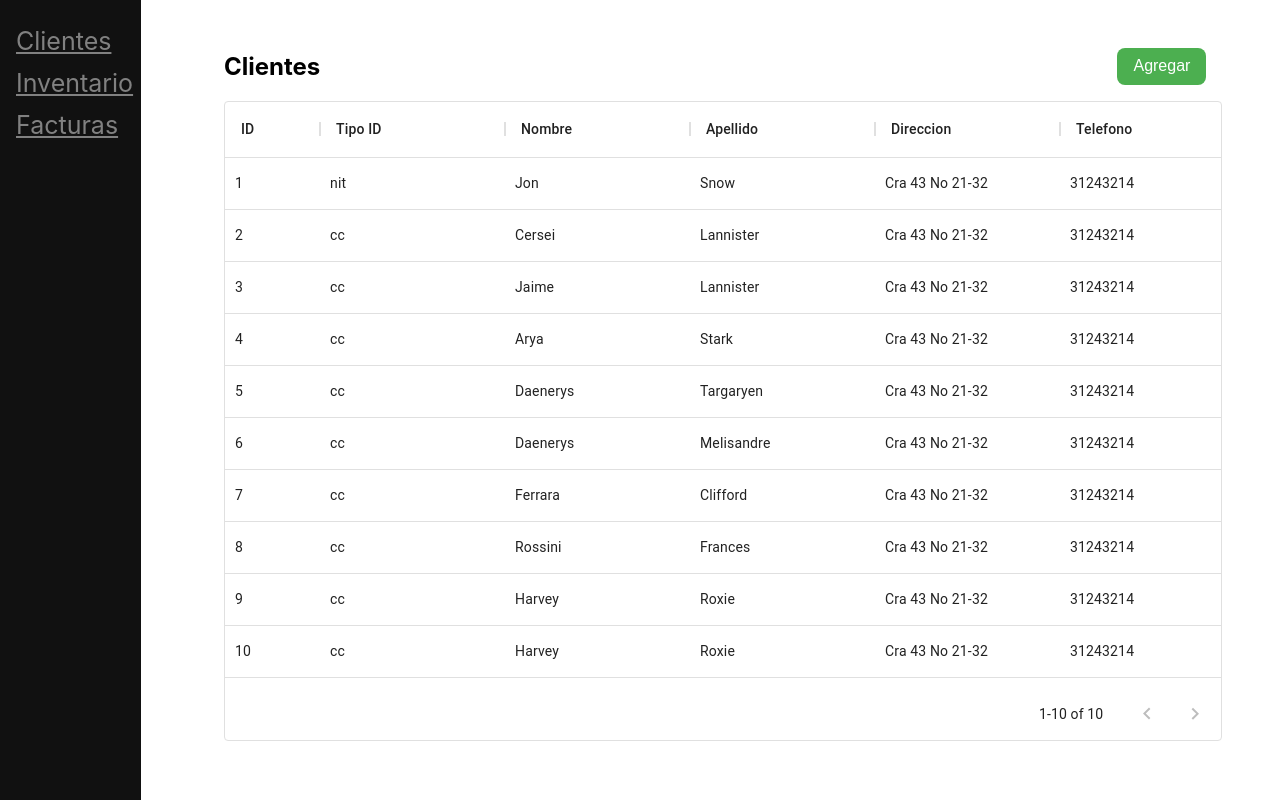
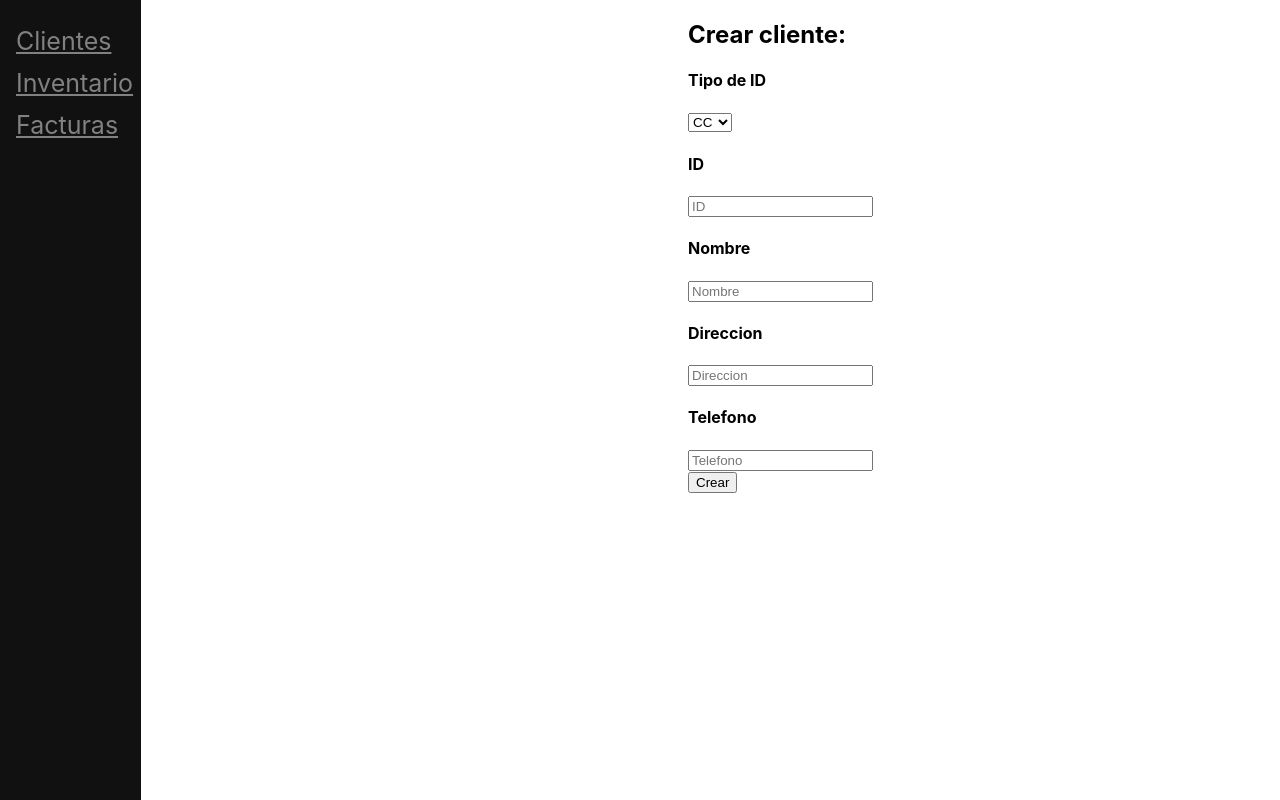
Before and after one commit to jvelasquezm1/zeroim-front, a React (Create React App) app: page /clientes/crear in a window 1280 px wide. Before the commit this address led to /. Built offline with nearby package versions, Linux system fonts and the light colour scheme.

Commit message:
Create client form

```diff
--- a/src/components/Clients/Clients.scss
+++ b/src/components/Clients/Clients.scss
@@ -3,3 +3,7 @@
   border: none;
   cursor: pointer;
 }
+
+.create-container {
+  margin-left: 35rem;
+}
--- /dev/null
+++ b/src/components/Clients/CreateClient.tsx
@@ -0,0 +1,85 @@
+import React from "react";
+
+export default function CreateClient() {
+  const [idType, setIdType] = React.useState("0");
+  const [id, setId] = React.useState("");
+  const [name, setName] = React.useState("");
+  const [phone, setPhone] = React.useState("");
+  const [address, setAddress] = React.useState("");
+
+  const handleIdType = (event: any) => {
+    setIdType(event.target.value);
+  };
+  const handleId = (event: any) => {
+    setId(event.target.value);
+  };
+  const handleName = (event: any) => {
+    setName(event.target.value);
+  };
+  const handlePhone = (event: any) => {
+    setPhone(event.target.value);
+  };
+  const handleAddress = (event: any) => {
+    setAddress(event.target.value);
+  };
+
+  const addClient = () => {
+    console.log(idType, id, name, phone, address);
+  };
+
+  return (
+    <div className="create-container">
+      <form>
+        <h2>Crear cliente:</h2>
+        <h4>Tipo de ID</h4>
+        <select
+          className="form-input form-select"
+          name="select"
+          id="select2"
+          value={idType}
+          onChange={(e) => handleIdType(e)}
+        >
+          <option value="0">CC</option>
+          <option value="1">NIT</option>
+        </select>
+        <h4>ID</h4>
+        <input
+          className="form-input"
+          type="text"
+          name="id"
+          defaultValue={id}
+          onChange={(e) => handleId(e)}
+          placeholder="ID"
+        />
+        <h4>Nombre</h4>
+        <input
+          className="form-input"
+          type="text"
+          name="name"
+          defaultValue={name}
+          onChange={(e) => handleName(e)}
+          placeholder="Nombre"
+        />
+        <h4>Direccion</h4>
+        <input
+          className="form-input"
+          type="text"
+          name="address"
+          defaultValue={address}
+          onChange={(e) => handleAddress(e)}
+          placeholder="Direccion"
+        />
+        <h4>Telefono</h4>
+        <input
+          className="form-input"
+          type="number"
+          name="phone"
+          defaultValue={phone}
+          onChange={(e) => handlePhone(e)}
+          placeholder="Telefono"
+        />
+      </form>
+      <button onClick={addClient}>Crear</button>
+    </div>
+  );
+}
--- a/src/components/Clients/config.tsx
+++ b/src/components/Clients/config.tsx
@@ -1,6 +1,6 @@
 export const mockedRows = [
   {
-    id: 1,
+    id: "1231232",
     idType: "nit",
     address: "Cra 43 No 21-32",
     phone: "31243214",
@@ -8,7 +8,7 @@ export const mockedRows = [
     firstName: "Jon",
   },
   {
-    id: 2,
+    id: "1231231",
     idType: "cc",
     address: "Cra 43 No 21-32",
     phone: "31243214",
@@ -16,7 +16,7 @@ export const mockedRows = [
     firstName: "Cersei",
   },
   {
-    id: 3,
+    id: "1231233",
     idType: "cc",
     address: "Cra 43 No 21-32",
     phone: "31243214",
@@ -24,7 +24,7 @@ export const mockedRows = [
     firstName: "Jaime",
   },
   {
-    id: 4,
+    id: "1231234",
     idType: "cc",
     address: "Cra 43 No 21-32",
     phone: "31243214",
@@ -32,7 +32,7 @@ export const mockedRows = [
     firstName: "Arya",
   },
   {
-    id: 5,
+    id: "1231235",
     idType: "cc",
     address: "Cra 43 No 21-32",
     phone: "31243214",
@@ -40,7 +40,7 @@ export const mockedRows = [
     firstName: "Daenerys",
   },
   {
-    id: 6,
+    id: "1231236",
     idType: "cc",
     address: "Cra 43 No 21-32",
     phone: "31243214",
@@ -48,7 +48,7 @@ export const mockedRows = [
     firstName: "Daenerys",
   },
   {
-    id: 7,
+    id: "1231237",
     idType: "cc",
     address: "Cra 43 No 21-32",
     phone: "31243214",
@@ -56,7 +56,7 @@ export const mockedRows = [
     firstName: "Ferrara",
   },
   {
-    id: 8,
+    id: "1231238",
     idType: "cc",
     address: "Cra 43 No 21-32",
     phone: "31243214",
@@ -64,7 +64,7 @@ export const mockedRows = [
     firstName: "Rossini",
   },
   {
-    id: 9,
+    id: "1231239",
     idType: "cc",
     address: "Cra 43 No 21-32",
     phone: "31243214",
@@ -72,7 +72,7 @@ export const mockedRows = [
     firstName: "Harvey",
   },
   {
-    id: 10,
+    id: "1231212",
     idType: "cc",
     address: "Cra 43 No 21-32",
     phone: "31243214",
--- a/src/components/Clients/index.tsx
+++ b/src/components/Clients/index.tsx
@@ -16,6 +16,7 @@ import {
 } from "@material-ui/core";
 import EditForm from "src/containers/EditForm";
 import DeleteAlert from "src/containers/DeleteAlert";
+import { Link } from "react-router-dom";
 
 function Client(props: any) {
   const dispatch = useDispatch();
@@ -35,8 +36,8 @@ function Client(props: any) {
     setOpenModal(true);
   };
   const columns: ColDef[] = [
-    { field: "id", headerName: "ID", width: 95 },
-    { field: "idType", headerName: "Tipo ID", width: 185 },
+    { field: "idType", headerName: "Tipo", width: 95 },
+    { field: "id", headerName: "ID", width: 185 },
     { field: "firstName", headerName: "Nombre", width: 185 },
     { field: "lastName", headerName: "Apellido", width: 185 },
     { field: "address", headerName: "Direccion", width: 185 },
@@ -86,13 +87,12 @@ function Client(props: any) {
       },
     },
   ];
+
   return (
     <div className="table-container">
       <div className="flex-container space-between">
         <h2>Clientes</h2>
-        <button className="add-button" onClick={() => console.log(selectedRow)}>
-          Agregar
-        </button>
+        <Link to="/clientes/crear">Agregar</Link>
       </div>
       <Table rows={mockedRows} columns={columns} pageSize={10} />
       <Dialog
--- a/src/components/app/App.scss
+++ b/src/components/app/App.scss
@@ -14,19 +14,6 @@
   margin-bottom: 7rem;
 }
 
-.add-button {
-  background-color: #4caf50;
-  border: none;
-  color: white;
-  text-align: center;
-  font-size: 16px;
-  cursor: pointer;
-  padding-right: 1rem;
-  border-radius: 0.5rem;
-  padding-left: 1rem;
-  margin: 1rem;
-}
-
 .red {
   color: red;
 }
--- a/src/components/app/App.tsx
+++ b/src/components/app/App.tsx
@@ -12,6 +12,7 @@ import Clients from "../Clients";
 import Menu from "../Menu";
 
 import "./App.scss";
+import CreateClient from "../Clients/CreateClient";
 
 const App: React.FC = () => {
   return (
@@ -20,6 +21,7 @@ const App: React.FC = () => {
         <Menu />
         <Switch>
           <Route path="/clientes" exact component={Clients} />
+          <Route path="/clientes/crear" exact component={CreateClient} />
           <Route path="/inventario" exact component={Stock} />
           <Route path="/facturas" exact component={Bill} />
           <Route path="/" exact component={Clients} />
```
